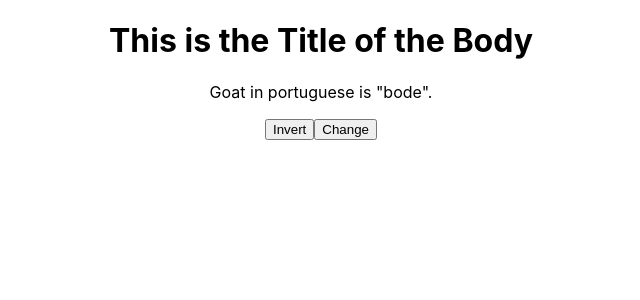
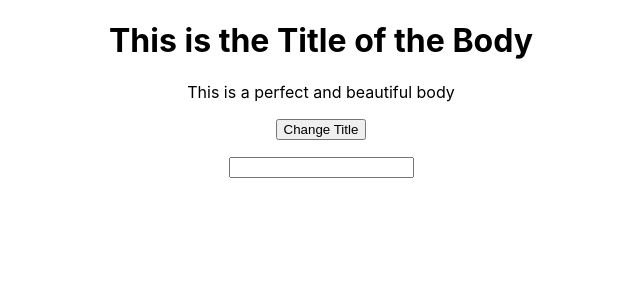
Before and after one commit to Sadlark1993/Curso_React_e_Nextjs, a React (Create React App) app in the folder 03hooks/: page / in a window 1280 px wide. Shown: the top 300 px of the page, without its empty margins (319-959 px from the left). Built offline with nearby package versions, Linux system fonts and the light colour scheme.

Commit message:
Lesson: useContext() + useReduce()

```diff
--- a/03hooks/src/App.js
+++ b/03hooks/src/App.js
@@ -1,39 +1,83 @@
 //use reducer is used with complex states.
-import { useReducer } from 'react';
+
+import P from 'prop-types';
+import { createContext, useContext, useReducer, useRef } from 'react';
 import './App.css';
 
-const initialState = {
+//AppData.js
+export const initialState = {
   title: 'This is the Title of the Body',
-  body: 'Goat in portuguese is "bode".',
+  body: 'This is a perfect and beautiful body',
   counter: 0,
 };
 
-//function reducer(state, action) will be called when the dispatch function is executed.
-const reducer = (state, action) => {
+//reducer.js
+export const reducer = (state, action) => {
   switch (action.type) {
-    case 'change': {
-      return { ...state, title: 'The Title has Changed: ' + action.payload };
-    }
-    //if you are going to declare any variable inside a switch-case, wrap the case with braces '{}'
-    case 'invert': {
-      const { title } = state;
-      return { ...state, title: title.split('').reverse().join('') };
+    case 'ChangeTitle': {
+      return { ...state, title: action.payload };
     }
   }
   return { ...state };
 };
 
+//AppContext.js
+export const Context = createContext();
+
+export const AppContext = ({ children }) => {
+  const [state, dispatch] = useReducer(reducer, initialState);
+  console.log(dispatch);
+
+  //encapsulate the dispatch function.
+  const changeTitle = (payload) => {
+    dispatch({ type: 'ChangeTitle', payload: payload });
+  };
+
+  //always remember to destructure the object of the value.
+  return <Context.Provider value={{ state, changeTitle }}>{children}</Context.Provider>;
+};
+
+AppContext.propTypes = {
+  children: P.node.isRequired,
+};
+
+//H1.jsx
+export const H1 = () => {
+  const context = useContext(Context);
+  //console.log(context.state);
+  return <h1>{context.state.title}</h1>;
+};
+
+//Parag.jsx
+export const Parag = () => {
+  const context = useContext(Context);
+  return <p>{context.state.body}</p>;
+};
+
+//Btn.jsx
+export const Btn = () => {
+  const input = useRef(null); //initiates this referencing null.
+  const context = useContext(Context);
+  return (
+    <>
+      <button onClick={() => context.changeTitle(input.current.value)}>Change Title</button>
+      <p>
+        <input ref={input} />
+      </p>
+    </>
+  );
+};
+
 function App() {
-  /*the dispatch(action) function will call the reducer(state, action) function. The return of the
-    reduce function is the new state.*/
-  const [state, dispatch] = useReducer(reducer, initialState);
-
   return (
     <div className="App">
-      <h1>{state.title}</h1>
-      <p>{state.body}</p>
-      <button onClick={() => dispatch({ type: 'invert' })}>Invert</button>
-      <button onClick={() => dispatch({ type: 'change', payload: new Date().toLocaleString('pt-BR') })}>Change</button>
+      <AppContext>
+        <div>
+          <H1 />
+          <Parag />
+          <Btn />
+        </div>
+      </AppContext>
     </div>
   );
 }
```
